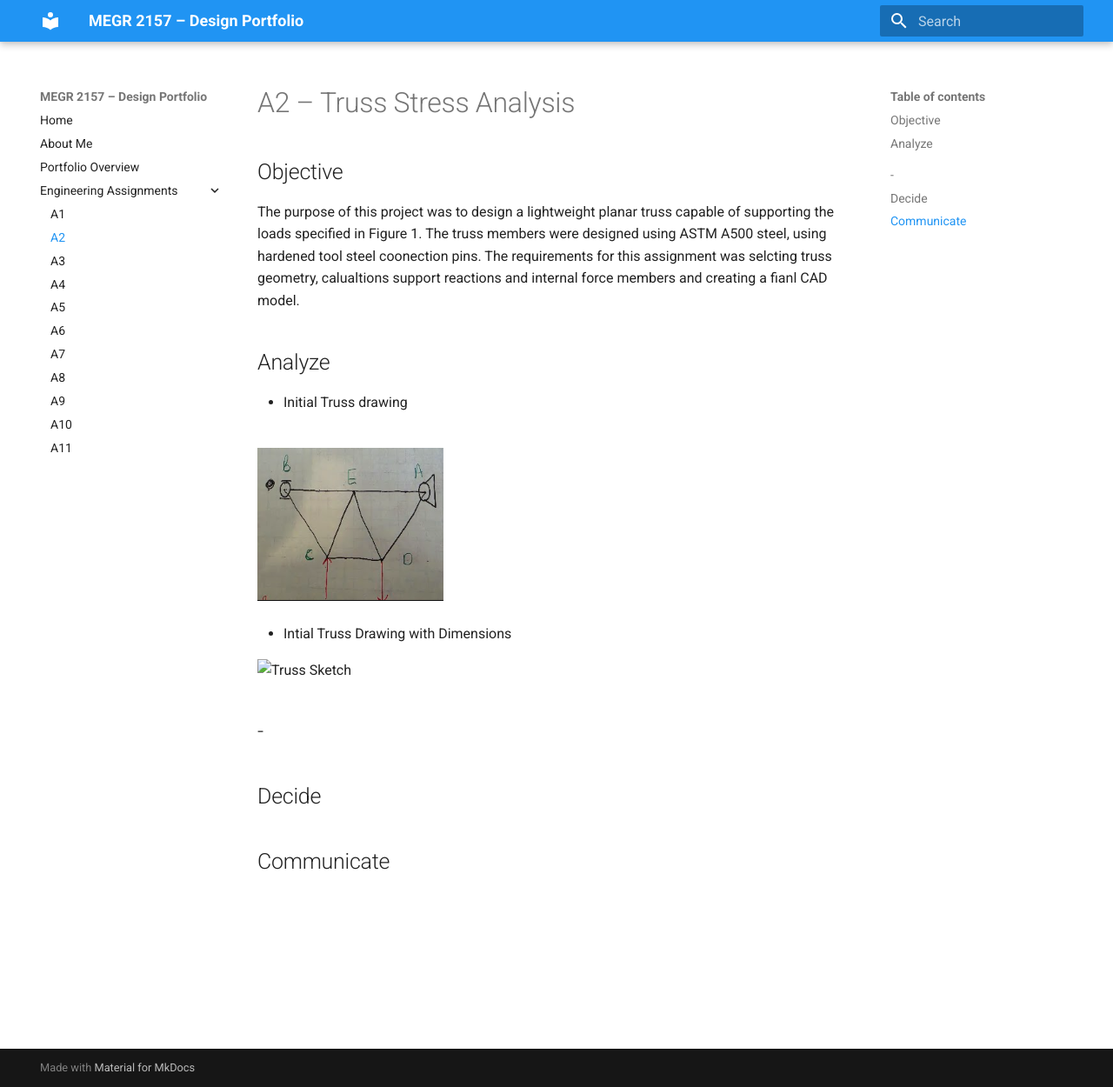
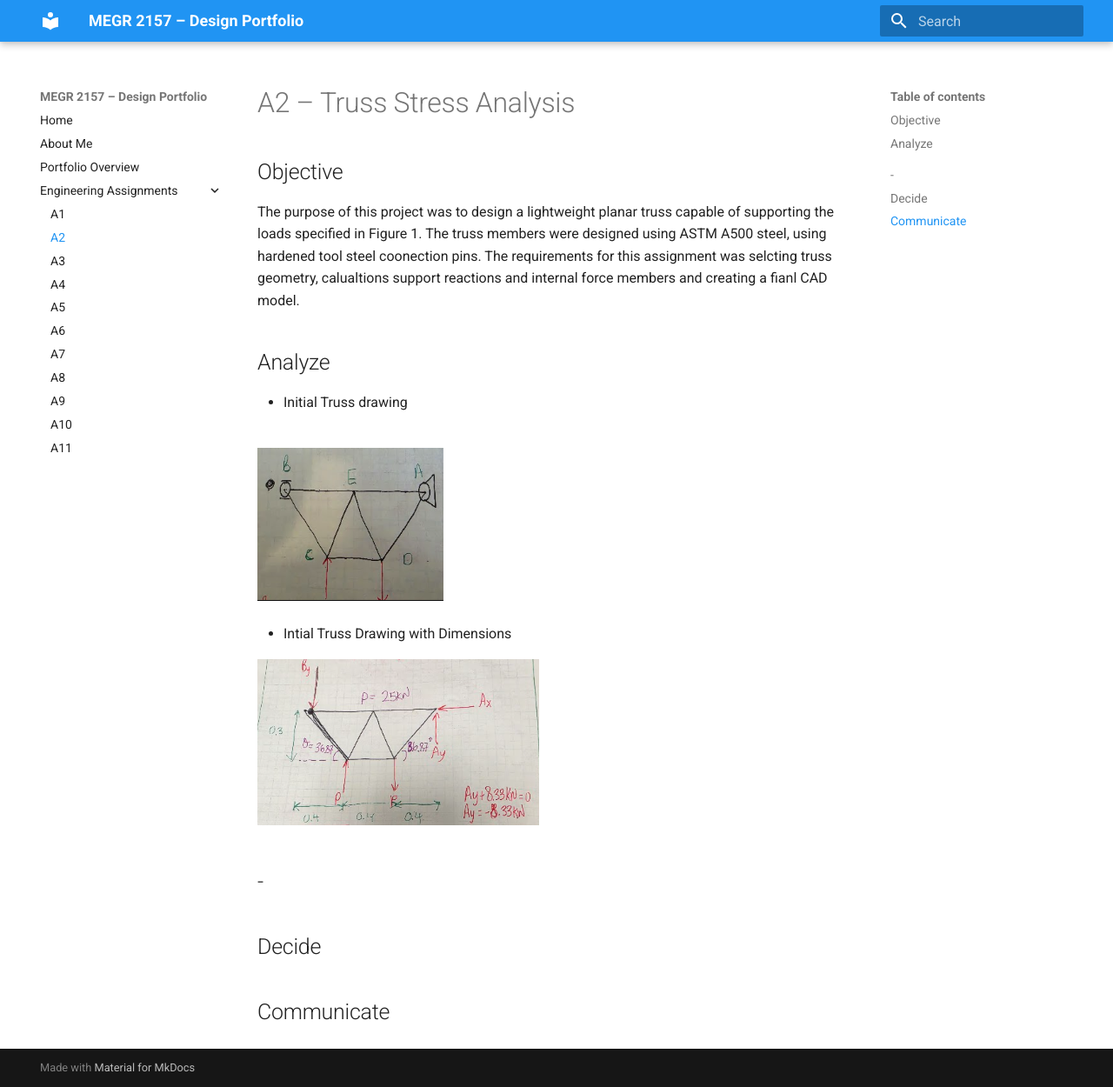
Before and after one commit to ncenatus/design-project-portfolio, an MkDocs documentation site: the page built from docs/assignments/A02/index.md, in a window 1280 px wide and 1250 px high. Shown: the whole window at 87% size. Built offline with MkDocs 1.6.1 and Material for MkDocs 9.7.7, drawn with Linux system fonts in a browser that asks for light colours.

Commit message:
Update index.md

```diff
--- a/docs/assignments/A02/index.md
+++ b/docs/assignments/A02/index.md
@@ -12,7 +12,7 @@ The requirements for this assignment was selcting truss geometry, calualtions su
 -
 -  Intial Truss Drawing with Dimensions
 
-![Truss Sketch]()
+![Truss Sketch](TRUSS-DIMENSIONS.png)
 
 
 
```
